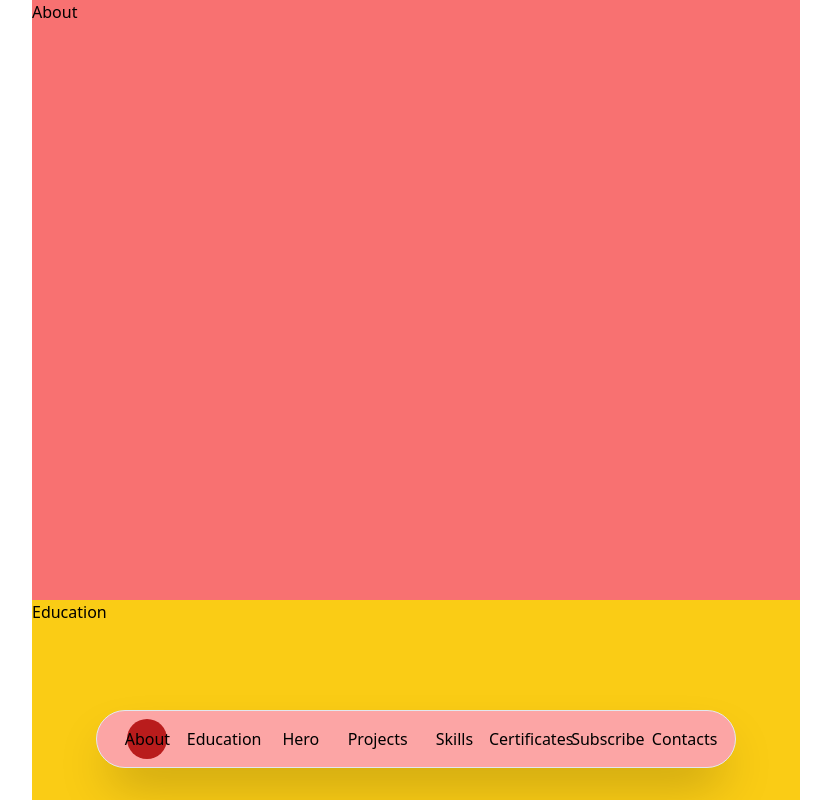
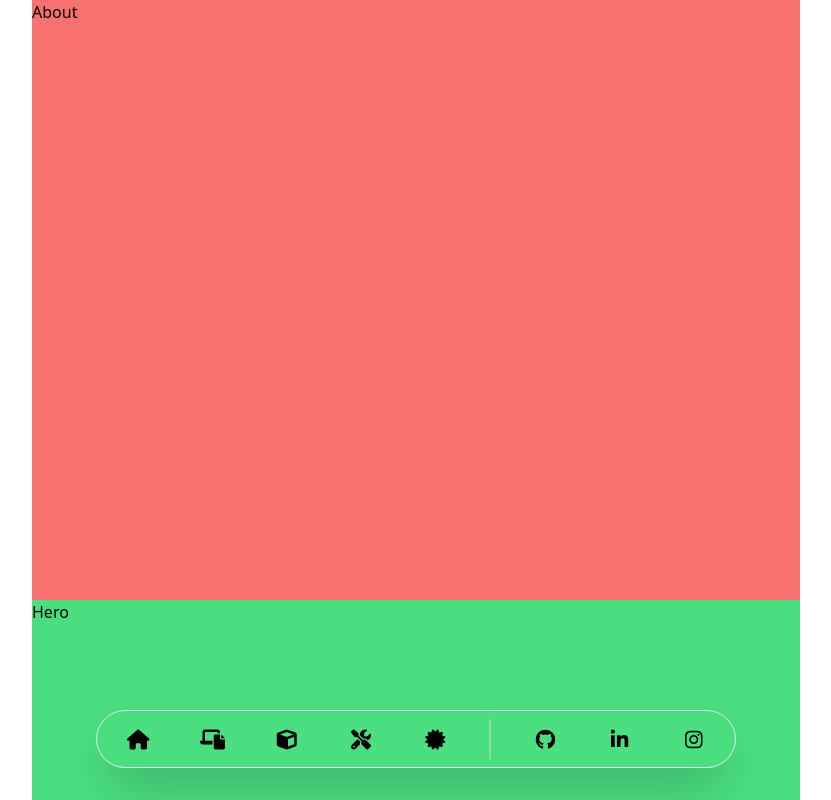
Before and after one commit to ashishverma2831/portfolio, a React (Vite) app: page / in a window 1280 px wide. Shown: the top 800 px of the page, without its empty margins (224-1055 px from the left). Built offline with nearby package versions, Linux system fonts and the light colour scheme.

Commit message:
completed navigation part

```diff
--- a/package.json
+++ b/package.json
@@ -18,6 +18,7 @@
     "react": "^18.2.0",
     "react-dom": "^18.2.0",
     "react-icon-cloud": "^4.1.4",
+    "react-router-dom": "^6.26.0",
     "react-tweet": "^3.2.1",
     "tailwind-merge": "^2.4.0",
     "tailwindcss-animate": "^1.0.7"
--- a/src/App.jsx
+++ b/src/App.jsx
@@ -1,27 +1,45 @@
 import React from 'react'
 import { Dock, DockIcon } from './components/magicui/dock'
+import { Link } from 'react-router-dom'
 
 const App = () => {
   return (
     <>
       <section className='md:max-w-screen-md mx-auto h-[600px] bg-red-400' id='about'>About</section>
+      <section className='md:max-w-screen-md mx-auto h-[600px] bg-green-400' id='hero'>Hero</section>
       <section className='md:max-w-screen-md mx-auto h-[600px] bg-yellow-400' id='education'>Education</section>
-      <section className='md:max-w-screen-md mx-auto h-[600px] bg-green-400' id='hero'>Hero</section>
       <section className='md:max-w-screen-md mx-auto h-[600px] bg-blue-400' id='projects'>Projects</section>
       <section className='md:max-w-screen-md mx-auto h-[600px] bg-orange-400' id='skills'>Skills</section>
       <section className='md:max-w-screen-md mx-auto h-[600px] bg-purple-400' id='certificates'>Certificates</section>
       <section className='md:max-w-screen-md mx-auto h-[600px] bg-sky-400' id='subscribe'>Subscribe</section>
       <section className='md:max-w-screen-md mx-auto h-[600px] bg-pink-400' id='contacts'>Contacts</section>
 
-        <Dock className='rounded-full shadow-2xl px-4 bg-red-300 sticky bottom-8 flex justify-around'>
-          <DockIcon className='hover:bg-stone-300/50 bg-red-700' id='#about'>About</DockIcon>
-          <DockIcon id='#education'>Education</DockIcon>
-          <DockIcon id='#hero'>Hero</DockIcon>
-          <DockIcon id='#projects'>Projects</DockIcon>
-          <DockIcon id='#skills'>Skills</DockIcon>
-          <DockIcon id='#certificates'>Certificates</DockIcon>
-          <DockIcon id='#subscribe'>Subscribe</DockIcon>
-          <DockIcon id='#contacts'>Contacts</DockIcon>
+        <Dock className='rounded-full shadow-2xl sticky bottom-8 flex justify-around'>
+          <DockIcon className='hover:bg-stone-300/50'>
+            <a href='#about' title='Home'><i className="fa-solid fa-house fa-lg"></i></a>
+          </DockIcon>
+          <DockIcon className='hover:bg-stone-300/50'>
+            <a href='#education' title='Education'><i className="fa-solid fa-laptop-file fa-lg"></i></a>
+          </DockIcon>
+          <DockIcon className='hover:bg-stone-300/50' >
+            <a href='#projects' title='Projects'><i className="fa-solid fa-cube fa-lg"></i></a>
+          </DockIcon>
+          <DockIcon className='hover:bg-stone-300/50' >
+            <a href='#skills' title='Skills'><i className="fa-solid fa-tools fa-lg"></i></a>
+          </DockIcon>
+          <DockIcon className='hover:bg-stone-300/50'>
+            <a href='#certificates' title='Certificates'><i className="fa-solid fa-certificate fa-lg"></i></a>
+          </DockIcon>
+          <span className='h-full w-[1.6px] bg-stone-300/50'></span>
+          <DockIcon className='hover:bg-stone-300/50'>
+            <a href='https://github.com/ashishverma2831' title='GitHub'><i className="fa-brands fa-github fa-lg"></i></a>
+          </DockIcon>
+          <DockIcon className='hover:bg-stone-300/50'>
+            <a href='https://www.linkedin.com/in/ashishverma2816/' title='LinkedIn'><i className="fa-brands fa-linkedin-in fa-lg"></i></a>
+          </DockIcon>
+          <DockIcon className='hover:bg-stone-300/50'>
+            <a href='https://www.instagram.com/ashishverma2342/' title='Instagram'><i className="fa-brands fa-instagram fa-lg"></i></a>
+          </DockIcon>
         </Dock>
 
     </>
```
